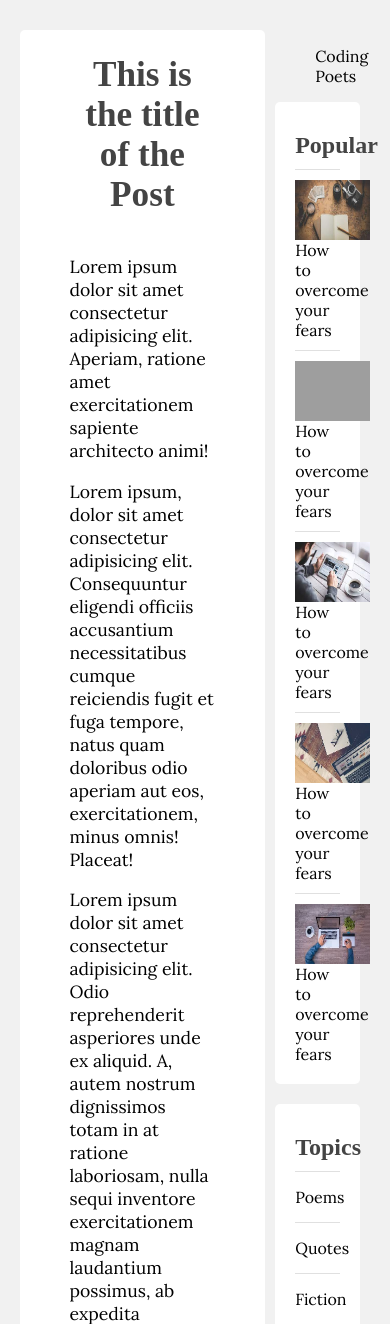
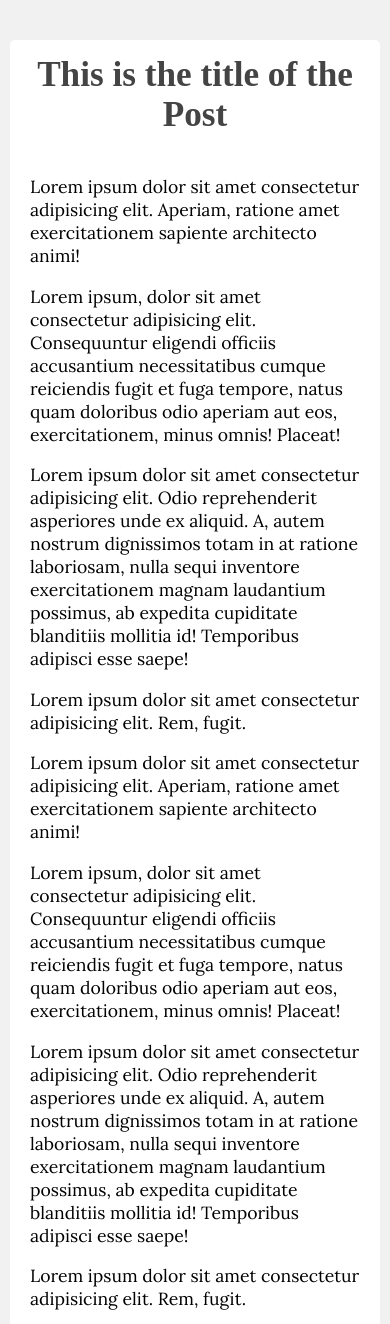
Before and after one commit to MohamadAli-dev/PHP-Blog, a PHP site: page /single.html in a window 390 px wide; the page is wider, and only the part inside the window is pictured. Shown: the part 66-1390 px from the top of that part. Run offline with PHP 8.4, Linux system fonts and the light colour scheme; some libraries are stand-ins or nearby versions; some web fonts are replaced; grey boxes are pictures that could not be loaded.

Commit message:
Nineth commit: responsive website on different platform sizes

```diff
--- a/css/style.css
+++ b/css/style.css
@@ -171,6 +171,7 @@ header ul li a:hover {
 
 header .menu-toggle {
     display: none;
+    cursor: pointer;
 }
 
 .page-wrapper {
@@ -304,16 +305,18 @@ header .menu-toggle {
     transition: .25s;
 }
 
+.content .main-content .post .post-image {
+    width: 40%;
+    height: 100%;
+    float: left;
+    border-top-left-radius: 5px;
+    border-bottom-left-radius: 5px;
+}
+
 .content .main-content .post .post-preview {
     width: 60%;
     padding: 10px;
     float: right;
-}
-
-.content .main-content .post .post-image {
-    width: 40%;
-    height: 100%;
-    float: left;
 }
 
 .content .main-content .recent-post-title {
@@ -323,7 +326,6 @@ header .menu-toggle {
 .content .sidebar {
     width: 30%;
     float: left;
-    height: 300px;
 }
 
 .content .sidebar.single {
@@ -497,7 +499,86 @@ header .menu-toggle {
 
 /* MEDIA QUERIES */
 
-@media only screen and (max-width: 750px) {
+@media only screen and (max-width: 1120px) {
+    .content .main-content .post {
+        height: auto;
+    }
+
+    .content .main-content .post .post-image {
+        width: 100%;
+    }
+
+    .content .main-content .post .post-preview {
+        width: 100%;
+    }
+
+    .content .main-content .post .read-more {
+        position: static;
+        display: block;
+        width: 100%;
+        text-align: center;
+    }
+
+    .auth-content {
+        width: 30%;
+    }
+}
+
+@media only screen and (max-width: 934px) {
+    .content {
+        width: 100%;
+    }
+
+    .content .main-content-wrapper {
+        padding: 10px;
+
+    }
+
+    .content .main-content-wrapper .main-content .post {
+        width: 100%;
+    }
+
+    .content .main-content-wrapper .main-content {
+        width: 100%;
+        padding: 10px;
+    }
+
+    .content .main-content-wrapper .main-content.single {
+        margin-bottom: 20px;
+    }
+
+    .content .sidebar {
+        width: 100%;
+        padding: 10px;
+    }
+
+    .content .sidebar .section.search {
+        margin-top: 30px;
+    }
+
+    .auth-content {
+        width: 40%;
+    }
+
+    .footer {
+        height: auto;
+    }
+
+    .footer .footer-content {
+        height: auto;
+        flex-direction: column;
+    }
+
+    .footer .footer-content .contact-form {
+        padding-bottom: 90px;
+    }
+
+    .footer .footer-content .contact-form .contact-btn {
+        width: 100%;
+    }
+}
+
+@media only screen and (max-width: 775px) {
     header {
         position: relative;
     }
@@ -550,4 +631,67 @@ header .menu-toggle {
     header .logo {
         margin-left: .5em;
     }
+
+    .main-content-wrapper {
+        padding: 10px;
+    }
+
+    .content .main-content.single {
+        margin-bottom: 20px;
+        padding: 10px 20px;
+    }
+
+    .auth-content {
+        width: 60%;
+    }
 }
+
+@media only screen and (max-width: 690px) {
+    .post-slider .post-wrapper .post {
+        width: 320px;
+        height: 350px;
+        padding-bottom: 10%;
+    }
+
+    .post-slider .post-wrapper .post .post-info {
+        height: 130px;
+        padding: 0 5px;
+    }
+
+    .auth-content {
+        width: 60%;
+    }
+}
+
+@media only screen and (max-width: 600px) {
+    .content .main-content .post {
+        height: auto;
+    }
+
+    .content .main-content .post .post-image {
+        width: 100%;
+    }
+
+    .content .main-content .post .post-preview {
+        width: 100%;
+    }
+
+    .content .main-content .post .read-more {
+        position: static;
+        display: block;
+        width: 100%;
+        text-align: center;
+    }
+
+    .post-slider .next {
+        right: 10px;
+    }
+
+    .post-slider .prev {
+        left: 10px;
+    }
+
+    .auth-content {
+        width: 90%;
+    }
+}
--- a/single.html
+++ b/single.html
@@ -58,7 +58,8 @@
 
         <div class="content clearfix">
 
-            <!-- Main Content -->
+            <!-- Main Content wrapper -->
+            <div class="main-content-wrapper">
                 <div class="main-content single">
                     <h1 class="post-title">This is the title of the Post</h1>
 
@@ -66,9 +67,11 @@
                         <p>Lorem ipsum dolor sit amet consectetur adipisicing elit. Aperiam, ratione amet exercitationem
                             sapiente architecto animi!</p>
                         <p>Lorem ipsum, dolor sit amet consectetur adipisicing elit. Consequuntur eligendi officiis
-                        accusantium necessitatibus cumque reiciendis fugit et fuga tempore, natus quam doloribus odio
+                            accusantium necessitatibus cumque reiciendis fugit et fuga tempore, natus quam doloribus
+                            odio
                             aperiam aut eos, exercitationem, minus omnis! Placeat!</p>
-                    <p>Lorem ipsum dolor sit amet consectetur adipisicing elit. Odio reprehenderit asperiores unde ex
+                        <p>Lorem ipsum dolor sit amet consectetur adipisicing elit. Odio reprehenderit asperiores unde
+                            ex
                             aliquid. A, autem nostrum dignissimos totam in at ratione laboriosam, nulla sequi inventore
                             exercitationem magnam laudantium possimus, ab expedita cupiditate blanditiis mollitia id!
                             Temporibus adipisci esse saepe!</p>
@@ -76,9 +79,11 @@
                         <p>Lorem ipsum dolor sit amet consectetur adipisicing elit. Aperiam, ratione amet exercitationem
                             sapiente architecto animi!</p>
                         <p>Lorem ipsum, dolor sit amet consectetur adipisicing elit. Consequuntur eligendi officiis
-                        accusantium necessitatibus cumque reiciendis fugit et fuga tempore, natus quam doloribus odio
+                            accusantium necessitatibus cumque reiciendis fugit et fuga tempore, natus quam doloribus
+                            odio
                             aperiam aut eos, exercitationem, minus omnis! Placeat!</p>
-                    <p>Lorem ipsum dolor sit amet consectetur adipisicing elit. Odio reprehenderit asperiores unde ex
+                        <p>Lorem ipsum dolor sit amet consectetur adipisicing elit. Odio reprehenderit asperiores unde
+                            ex
                             aliquid. A, autem nostrum dignissimos totam in at ratione laboriosam, nulla sequi inventore
                             exercitationem magnam laudantium possimus, ab expedita cupiditate blanditiis mollitia id!
                             Temporibus adipisci esse saepe!</p>
@@ -86,9 +91,11 @@
                         <p>Lorem ipsum dolor sit amet consectetur adipisicing elit. Aperiam, ratione amet exercitationem
                             sapiente architecto animi!</p>
                         <p>Lorem ipsum, dolor sit amet consectetur adipisicing elit. Consequuntur eligendi officiis
-                        accusantium necessitatibus cumque reiciendis fugit et fuga tempore, natus quam doloribus odio
+                            accusantium necessitatibus cumque reiciendis fugit et fuga tempore, natus quam doloribus
+                            odio
                             aperiam aut eos, exercitationem, minus omnis! Placeat!</p>
-                    <p>Lorem ipsum dolor sit amet consectetur adipisicing elit. Odio reprehenderit asperiores unde ex
+                        <p>Lorem ipsum dolor sit amet consectetur adipisicing elit. Odio reprehenderit asperiores unde
+                            ex
                             aliquid. A, autem nostrum dignissimos totam in at ratione laboriosam, nulla sequi inventore
                             exercitationem magnam laudantium possimus, ab expedita cupiditate blanditiis mollitia id!
                             Temporibus adipisci esse saepe!</p>
@@ -96,9 +103,11 @@
                         <p>Lorem ipsum dolor sit amet consectetur adipisicing elit. Aperiam, ratione amet exercitationem
                             sapiente architecto animi!</p>
                         <p>Lorem ipsum, dolor sit amet consectetur adipisicing elit. Consequuntur eligendi officiis
-                        accusantium necessitatibus cumque reiciendis fugit et fuga tempore, natus quam doloribus odio
+                            accusantium necessitatibus cumque reiciendis fugit et fuga tempore, natus quam doloribus
+                            odio
                             aperiam aut eos, exercitationem, minus omnis! Placeat!</p>
-                    <p>Lorem ipsum dolor sit amet consectetur adipisicing elit. Odio reprehenderit asperiores unde ex
+                        <p>Lorem ipsum dolor sit amet consectetur adipisicing elit. Odio reprehenderit asperiores unde
+                            ex
                             aliquid. A, autem nostrum dignissimos totam in at ratione laboriosam, nulla sequi inventore
                             exercitationem magnam laudantium possimus, ab expedita cupiditate blanditiis mollitia id!
                             Temporibus adipisci esse saepe!</p>
@@ -106,9 +115,11 @@
                         <p>Lorem ipsum dolor sit amet consectetur adipisicing elit. Aperiam, ratione amet exercitationem
                             sapiente architecto animi!</p>
                         <p>Lorem ipsum, dolor sit amet consectetur adipisicing elit. Consequuntur eligendi officiis
-                        accusantium necessitatibus cumque reiciendis fugit et fuga tempore, natus quam doloribus odio
+                            accusantium necessitatibus cumque reiciendis fugit et fuga tempore, natus quam doloribus
+                            odio
                             aperiam aut eos, exercitationem, minus omnis! Placeat!</p>
-                    <p>Lorem ipsum dolor sit amet consectetur adipisicing elit. Odio reprehenderit asperiores unde ex
+                        <p>Lorem ipsum dolor sit amet consectetur adipisicing elit. Odio reprehenderit asperiores unde
+                            ex
                             aliquid. A, autem nostrum dignissimos totam in at ratione laboriosam, nulla sequi inventore
                             exercitationem magnam laudantium possimus, ab expedita cupiditate blanditiis mollitia id!
                             Temporibus adipisci esse saepe!</p>
@@ -116,17 +127,18 @@
                     </div>
 
                 </div>
-            <!-- Main Content -->
+            </div>
+            <!-- Main Content wrapper -->
 
             <!-- Sidebar -->
             <div class="sidebar single">
 
-                <div class="fb-page" data-href="https://www.facebook.com/codingpoets/" data-tabs="" data-width=""
+                <!-- <div class="fb-page" data-href="https://www.facebook.com/codingpoets/" data-tabs="" data-width=""
                     data-height="" data-small-header="false" data-adapt-container-width="true" data-hide-cover="false"
                     data-show-facepile="true">
                     <blockquote cite="https://www.facebook.com/codingpoets/" class="fb-xfbml-parse-ignore"><a
                             href="https://www.facebook.com/codingpoets/">Coding Poets</a></blockquote>
-                </div>
+                </div> -->
 
                 <div class="section popular">
                     <h2 class="section-title">Popular</h2>
```
Also changed, not shown: index.html (+4 -4 lines). Lines whose indentation alone changed are shown as unchanged.
